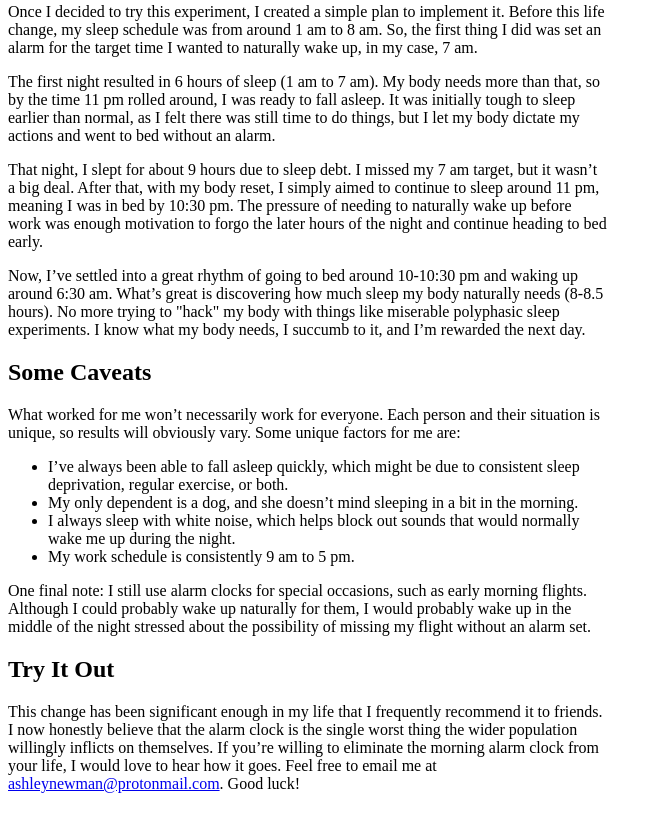
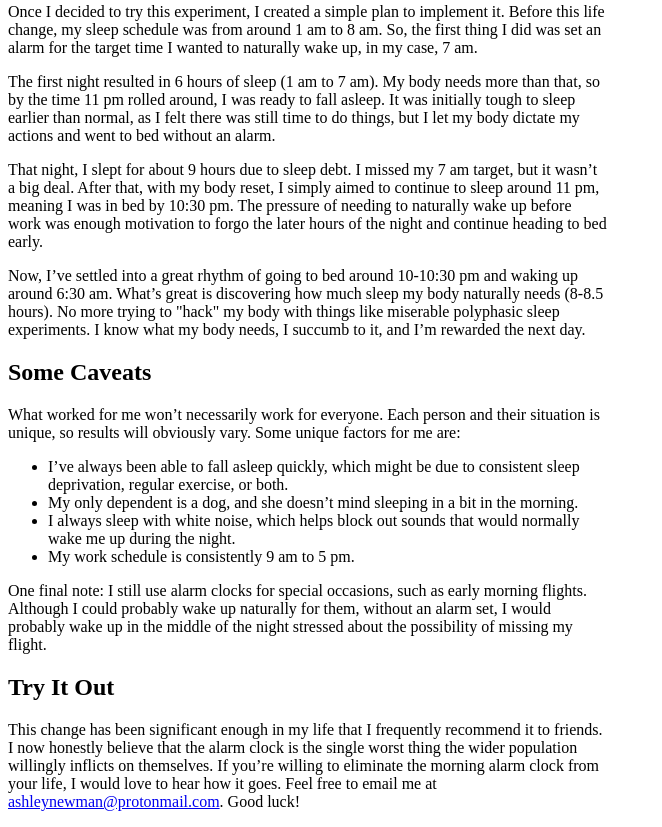
Before and after one commit to asnewman/asnewman.github.io, a plain HTML site: page nomorealarmclocks.html in a window 1280 px wide. Shown: the part 498-1325 px from the top of the page, without its empty margins (0-662 px from the left). Drawn offline with Linux system fonts and the light colour scheme.

Commit message:
Update nomorealarmclocks.html

```diff
--- a/nomorealarmclocks.html
+++ b/nomorealarmclocks.html
@@ -42,7 +42,7 @@
 <li>I always sleep with white noise, which helps block out sounds that would normally wake me up during the night.</li>
 <li>My work schedule is consistently 9 am to 5 pm.</li>
 </ul>
-<p>One final note: I still use alarm clocks for special occasions, such as early morning flights. Although I could probably wake up naturally for them, I would probably wake up in the middle of the night stressed about the possibility of missing my flight without an alarm set.</p>
+<p>One final note: I still use alarm clocks for special occasions, such as early morning flights. Although I could probably wake up naturally for them, without an alarm set, I would probably wake up in the middle of the night stressed about the possibility of missing my flight.</p>
 <h2 id="try-it-out">Try It Out</h2>
 <p>This change has been significant enough in my life that I frequently recommend it to friends. I now honestly believe that the alarm clock is the single worst thing the wider population willingly inflicts on themselves. If you’re willing to eliminate the morning alarm clock from your life, I would love to hear how it goes. Feel free to email me at <a href="mailto:ashleynewman@protonmail.com">ashleynewman@protonmail.com</a>. Good luck!</p>
 
```
